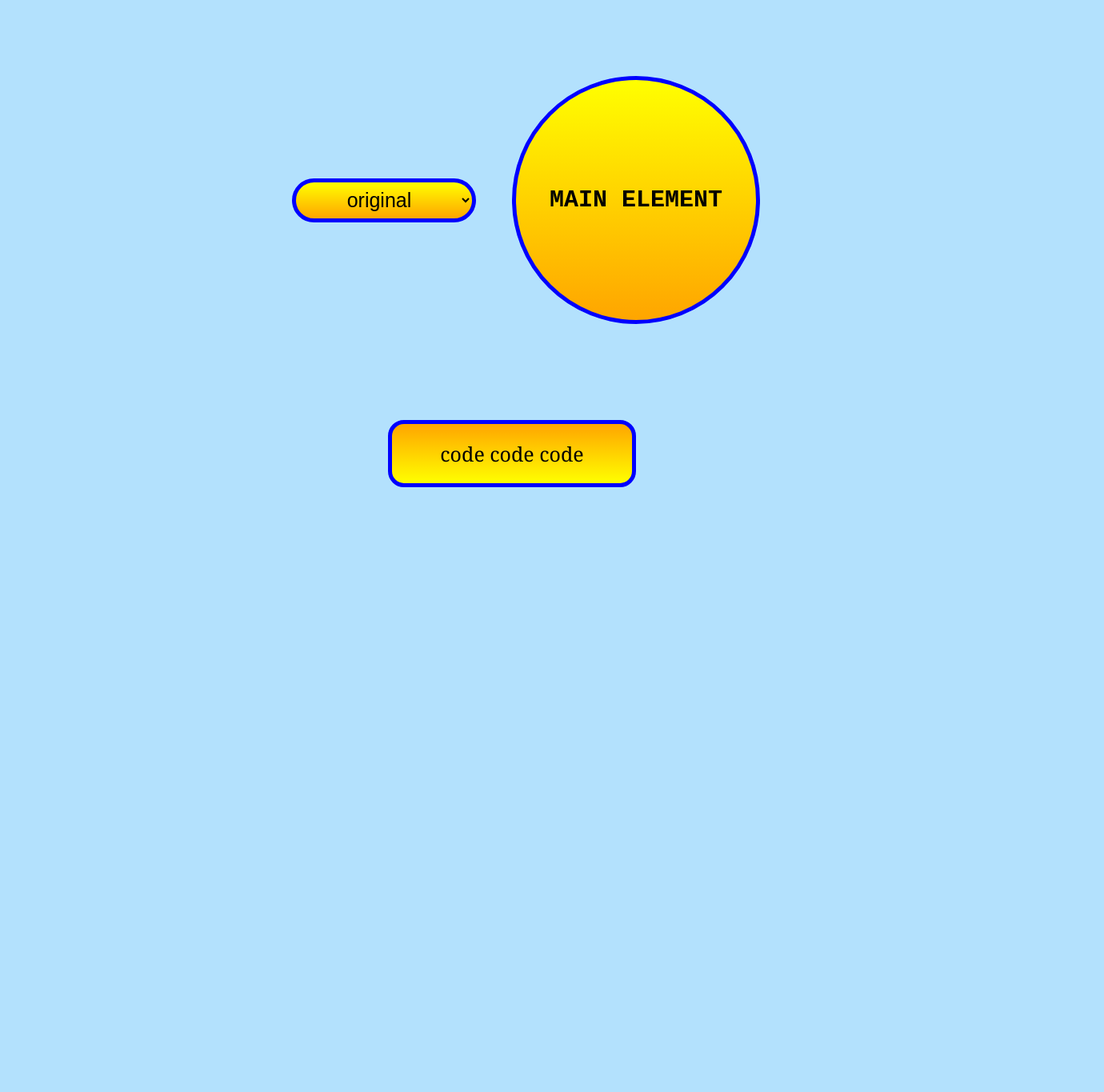
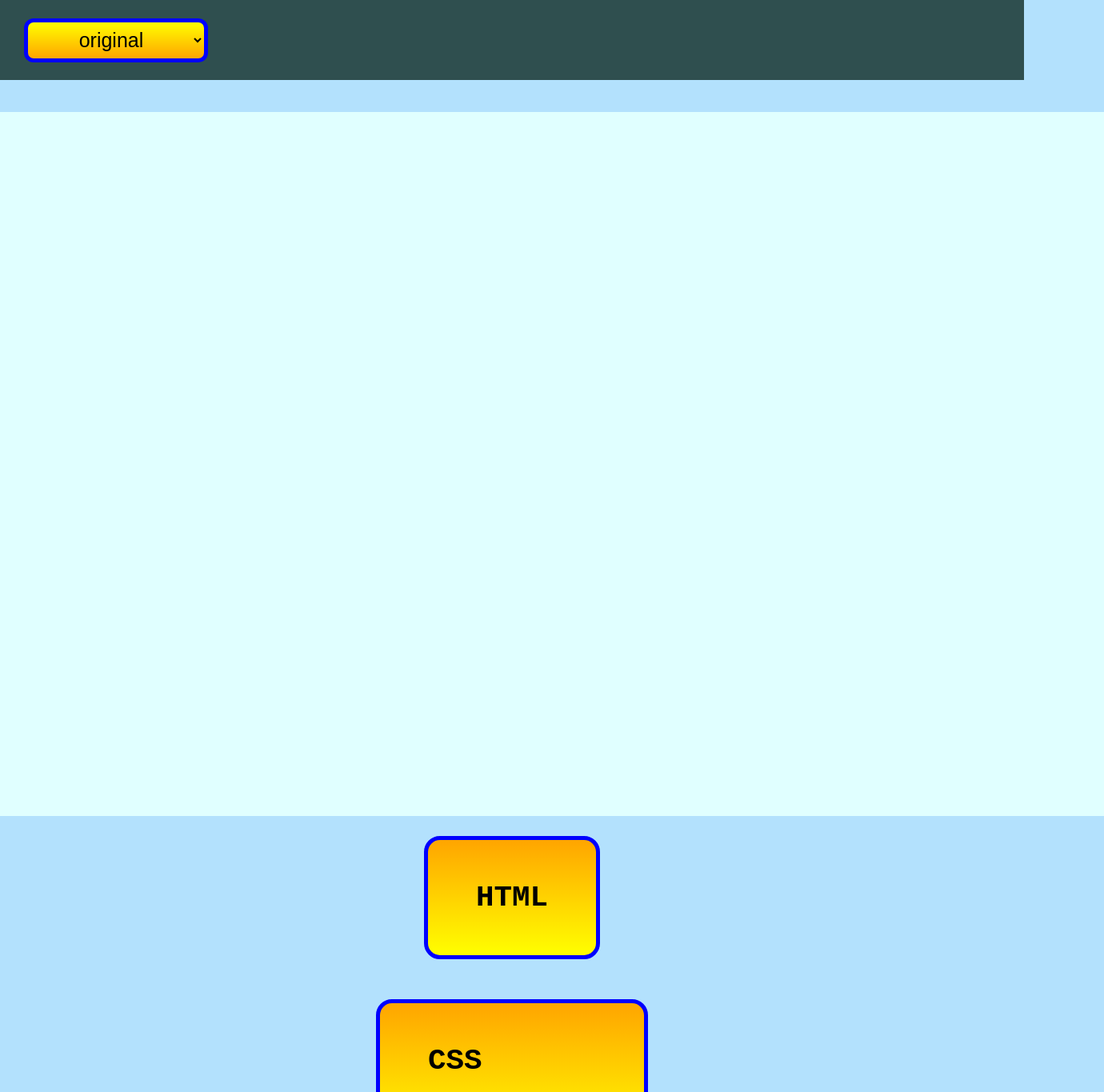
Before and after one commit to Jpendy/css-animations-library, a React (Create React App) app: page / in a window 1280 px wide. Shown: the top 1365 px of the page at 80% size, 1380 px wide, since content can reach past the window. Before the commit the page ends 800 px from the top, so only its background shows below. Built offline with nearby package versions, Linux system fonts and the light colour scheme.

Commit message:
starting adding grids

```diff
--- a/package.json
+++ b/package.json
@@ -8,6 +8,7 @@
     "@testing-library/user-event": "^7.2.1",
     "react": "^16.14.0",
     "react-dom": "^16.14.0",
+    "react-html-parser": "^2.0.2",
     "react-scripts": "3.4.3"
   },
   "scripts": {
--- a/src/App.css
+++ b/src/App.css
@@ -7,12 +7,3 @@ body {
   background: rgb(179, 225, 253)
 
 }
-
-@keyframes spin {
-  from {
-    transform: rotate(0deg);
-  }
-  to {
-    transform: rotate(360deg);
-  }
-}
--- a/src/animation-classes.js
+++ b/src/animation-classes.js
@@ -1,19 +1,142 @@
 export default [
     {
         className: 'original',
-        code: `code code code`
+        css: `code code code`
     },
     {
-        className: 'red-background',
-        code: ``
+        className: 'grid-1',
+        html: `
+        <div class="grid-1-container" >
+            <div class="grid-1-box-1"> </div>
+            <div class="grid-1-box-2"> </div>
+            <div class="grid-1-box-3"> </div>
+            <div class="grid-1-box-4"> </div>
+        </div>
+        `,
+        css: `.grid-1-container{
+            width: 1000px;
+            height: 1000px;
+            display: grid;
+            justify-content: center;
+            grid-template-columns: repeat(3, 1fr);
+            grid-gap: 20px;
+        }
+
+        .grid-1-box-1 {
+            grid-column: 1/2;
+            background: blue;
+        }
+
+        .grid-1-box-2 {
+            grid-column: 2/4;
+            background: green;
+        }
+
+        .grid-1-box-3 {
+            grid-column: 1/3;
+            background: yellow;
+        }
+
+        .grid-1-box-4 {
+            grid-column: 3/4;
+            background: red;
+        }`
+    },
+    {
+        className: 'grid-2',
+        html: `
+        <div class="grid-2-container" >
+            <div class="grid-2-box-1"> </div>
+            <div class="grid-2-box-2"> </div>
+            <div class="grid-2-box-3"> </div>
+            <div class="grid-2-box-4"> </div>
+            <div class="grid-2-box-5"> </div>
+            <div class="grid-2-box-6"> </div>
+        </div>
+        `,
+        css: `.grid-2-container {
+            height: 100%;
+            width: 100%;
+            display: grid;
+            grid-template-columns: repeat(8, 1fr);
+            grid-template-areas:
+            "header header header header header header header header"
+            "leftSide upperMid upperMid upperMid upperMid upperMid upperMid rightSide"
+            "leftSide lowerMid lowerMid lowerMid lowerMid lowerMid lowerMid rightSide"
+            "footer footer footer footer footer footer footer footer";
+            grid-gap: 20px;
+        }
+
+        .grid-2-box-1 {
+            grid-area: header;
+            background: orange;
+        }
+        .grid-2-box-2 {
+            grid-area: leftSide;
+            background: green;
+        }
+        .grid-2-box-3 {
+            grid-area: rightSide;
+            background: red;
+        }
+        .grid-2-box-4 {
+            grid-area: upperMid;
+            background: orchid;
+        }
+        .grid-2-box-5 {
+            grid-area: lowerMid;
+            background: lime;
+        }
+        .grid-2-box-6 {
+            grid-area: footer;
+            background: lightseagreen;
+        }`
+    },
+    {
+        className: 'divs',
+        html: `<div class="div-1 thing" >1</div>
+               <div class="div-2 thing" >2</div>
+               <div class="div-3 thing" >3</div>
+               <div class="div-4 thing" >4</div>`,
+        css: `code code code`
+    },
+    {
+        className: 'wobble',
+        css: `.wobble {
+            animation: wobble 2s linear infinite;
+        }
+
+        @keyframes wobble {
+            20% {
+            transform: translateX(-50px);
+            transform: scale(1.2)
+            }
+            40% {
+                transform: translateY(-50px);
+                transform: scale(.4);
+            }
+            55% {
+                transform: translateX(200px);
+            }
+            70% {
+                transform: scale(.4);
+            }
+            80% {
+                transform: translateY(-50px);
+
+            }
+        }`
     },
     {
         className: 'blue-background',
-        code: ``
+        css: ``
     },
     {
         className: 'radiate',
-        code: `.radiate {
+        html: `
+        <div class="radiate main-element">1</div>
+        `,
+        css: `.radiate {
             animation: radiate 1.5s infinite ease-in-out;
         }
 
@@ -37,7 +160,7 @@ export default [
     },
     {
         className: 'spin',
-        code: `.spin {
+        css: `.spin {
             animation: spin 20s infinite linear;
 
             @keyframes spin {
--- a/src/components/selectClass/SelectClass.css
+++ b/src/components/selectClass/SelectClass.css
@@ -1,5 +1,6 @@
 
 select {
+    margin: 30px;
     height: 55px;
     width: 230px;
     display: flex;
@@ -7,7 +8,7 @@ select {
     text-align: center;
     font-size: 25px;
     border: 5px solid blue;
-    border-radius: 30px;
+    border-radius: 12px;
     cursor: pointer;
     background: -webkit-linear-gradient(yellow, orange)
 }
--- a/src/containers/MainContainer/MainContainer.css
+++ b/src/containers/MainContainer/MainContainer.css
@@ -1,22 +1,38 @@
 
 
 .top-section {
-    height: 500px;
+    height: 100%;
     display: grid;
-    grid-template-columns: repeat(4, 1fr);
     justify-content: center;
     align-items: center;
 }
 
 .select-div {
-    grid-column: 2 / 3;
+    width: 100%;
+    height: 100px;
+    margin-bottom: 40px;
+    background: darkslategrey;
+    display: flex;
+    justify-content: flex-start;
+    align-items: center;
+    align-self: start;
+
+}
+
+.elements-div {
+    width: 1400px;
+    height: 800px;
+    padding: 40px;
+    background: lightcyan;
+}
+
+
+.html-code-section {
     display: flex;
     justify-content: center;
 }
 
-
-
-.code-section {
+.css-code-section {
     display: flex;
     justify-content: center;
 }
@@ -27,11 +43,11 @@ pre {
     border-radius: 20px;
     background: -webkit-linear-gradient(orange, yellow);
     font-size: 25px;
-    font-family: Cambria, Cochin, Georgia, Times, 'Times New Roman', serif;
+    font-family: monospace;
 
 }
 
-#main-element {
+.main-element {
     display: flex;
     justify-content: center;
     align-items: center;
@@ -58,6 +74,22 @@ pre {
 
 // styles start here
 
+.dodge {
+    background: radial-gradient(circle,white,black 35%) center / 25% 25%;
+    position: absolute;
+    top:-100%;
+    left:-100%;
+    right:0;
+    bottom:0;
+
+    animation: dodge-area 3s linear infinite;
+}
+@keyframes dodge-area {
+    to {
+        transform: translate(50%,50%);
+    }
+}
+
 .red-background {
     background: red;
 }
@@ -71,7 +103,7 @@ pre {
 }
 @keyframes radiate {
     0% {
-    filter: drop-shadow(3px 10px 10px rgba(225, 221, 221, .6));
+    filter: drop-shadow(3px 10px 10px rgba(225, 224, 221, 0.6));
     }
     30% {
         filter: drop-shadow(3px 10px 5px rgba(140, 219, 50, 0.932));
@@ -99,3 +131,138 @@ pre {
         }
       }
 }
+
+.wobble {
+    animation: wobble 2s linear infinite;
+}
+@keyframes wobble {
+    20% {
+    transform: translateX(-50px);
+    transform: scale(1.2)
+    }
+    40% {
+        transform: translateY(-50px);
+        transform: scale(.4);
+    }
+    55% {
+        transform: translateX(200px);
+    }
+    70% {
+        transform: scale(.4);
+    }
+    80% {
+        transform: translateY(-50px);
+
+    }
+}
+
+
+.bounce {
+    animation: bounce 3s infinite linear
+}
+
+@keyframes bounce {
+    50% {
+        transform: scale(.2)
+    }
+    90%{
+        transform: scale(1.3);
+    }
+
+}
+
+.hover-red {
+    transition: 3s linear;
+}
+
+.hover-red:hover {
+    background: red;
+}
+
+.thing {
+height: 200px;
+width: 200px;
+border: 1px solid black;
+}
+
+
+.div-1 {
+}
+
+.div-2 {
+    background: green;
+}
+
+.div-3 {
+    background: yellow;
+}
+
+.div-4 {
+    background: orange;
+}
+
+
+.grid-1-container{
+    height: 100%;
+    width: 100%;
+    display: grid;
+    justify-content: center;
+    grid-template-columns: repeat(3, 1fr);
+    grid-gap: 20px;
+}
+.grid-1-box-1 {
+    grid-column: 1/2;
+    background: blue;
+}
+.grid-1-box-2 {
+    grid-column: 2/4;
+    background: green;
+}
+.grid-1-box-3 {
+    grid-column: 1/3;
+    background: yellow;
+}
+.grid-1-box-4 {
+    grid-column: 3/4;
+    background: red;
+}
+
+
+
+.grid-2-container {
+    height: 100%;
+    width: 100%;
+    display: grid;
+    grid-template-columns: repeat(8, 1fr);
+    grid-template-areas:
+    "header header header header header header header header"
+    "leftSide upperMid upperMid upperMid upperMid upperMid upperMid rightSide"
+    "leftSide lowerMid lowerMid lowerMid lowerMid lowerMid lowerMid rightSide"
+    "footer footer footer footer footer footer footer footer";
+    grid-gap: 30px;
+}
+
+.grid-2-box-1 {
+    grid-area: header;
+    background: orange;
+}
+.grid-2-box-2 {
+    grid-area: leftSide;
+    background: green;
+}
+.grid-2-box-3 {
+    grid-area: rightSide;
+    background: red;
+}
+.grid-2-box-4 {
+    grid-area: upperMid;
+    background: orchid;
+}
+.grid-2-box-5 {
+    grid-area: lowerMid;
+    background: lime;
+}
+.grid-2-box-6 {
+    grid-area: footer;
+    background: lightseagreen;
+}
--- a/src/containers/MainContainer/MainContainer.jsx
+++ b/src/containers/MainContainer/MainContainer.jsx
@@ -1,4 +1,5 @@
 import React, { useState } from 'react'
+import reactHtmlParser from 'react-html-parser'
 import SelectClass from '../../components/selectClass/SelectClass'
 import animationClasses from '../../animation-classes.js'
 import './MainContainer.css'
@@ -15,21 +16,28 @@ export default function MainContainer() {
     return (
         <>
             <main id="main">
-
+                <div className="select-div" >
+                    <SelectClass handleChange={handleSelectOptionChange} />
+                </div>
                 <section className="top-section" >
 
-                    <div className="select-div" >
-                        <SelectClass handleChange={handleSelectOptionChange} />
-                    </div>
-                    <div id="main-element" className={`main-element original-background-color ${cssClass}`} >
-                        MAIN ELEMENT
+                    <div className="elements-div" >
+                        {reactHtmlParser(animationClasses.find(item => item.className === cssClass).html)}
                     </div>
 
                 </section>
 
-                <section className="code-section">
+                <section className="html-code-section" >
                     <pre>
-                        {animationClasses.find(item => item.className === cssClass).code}
+                        <h2>HTML</h2>
+                        {animationClasses.find(item => item.className === cssClass).html}
+                    </pre>
+                </section>
+
+                <section className="css-code-section">
+                    <pre>
+                        <h2>CSS</h2>
+                        {animationClasses.find(item => item.className === cssClass).css}
                     </pre>
                 </section>
 
```
Also changed, not shown: 1 other file (tests, documents, lock files or other folders).
